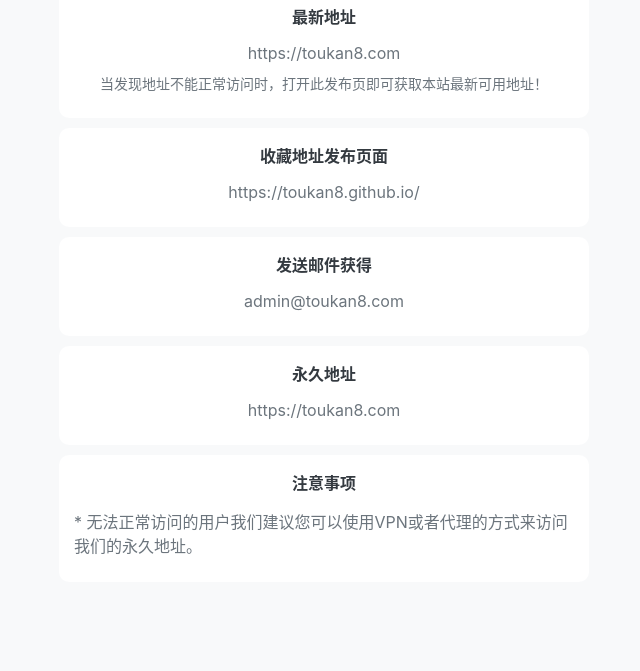
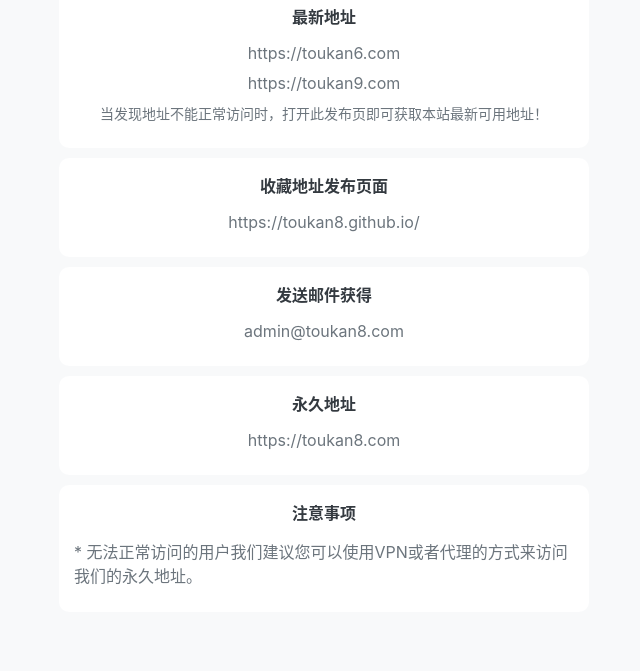
Before and after one commit to Toukan8/toukan8.github.io, a plain HTML site: page index.html in a window 1280 px wide. Shown: the part 129-800 px from the top of the page, without its empty margins (316-956 px from the left). Drawn offline with Linux system fonts and the light colour scheme.

Commit message:
Update index.html

```diff
--- a/index.html
+++ b/index.html
@@ -35,7 +35,8 @@
       <div class="field ">
         <h4 class="title">最新地址</h4>
         <ul>
-          <li><a href="https://www.toukan8.com" target="_blank">https://toukan8.com</a></li>
+          <li><a href="https://www.toukan6.com" target="_blank">https://toukan6.com</a></li>
+          <li><a href="https://www.toukan9.com" target="_blank">https://toukan9.com</a></li>
           <li class="text">当发现地址不能正常访问时，打开此发布页即可获取本站最新可用地址！</li>
         </ul>
       </div>
```
